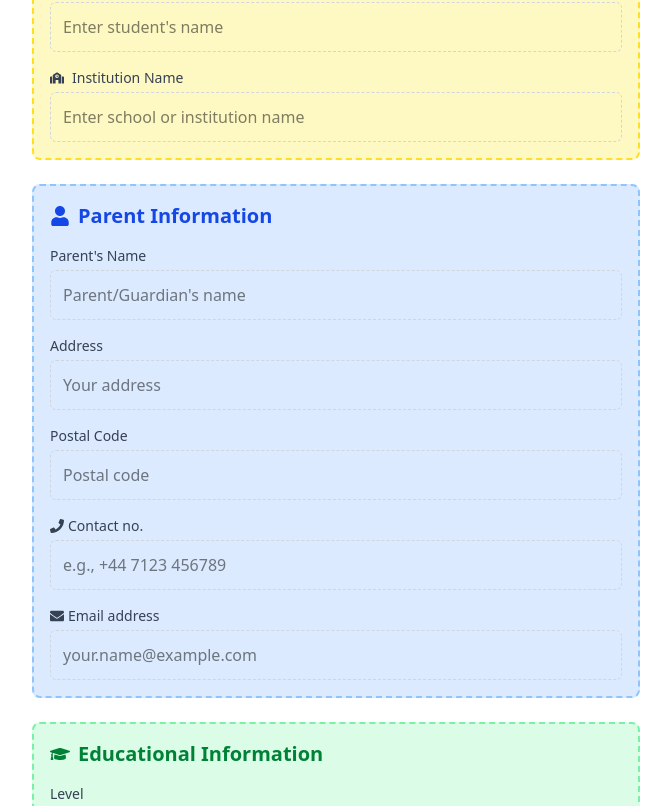
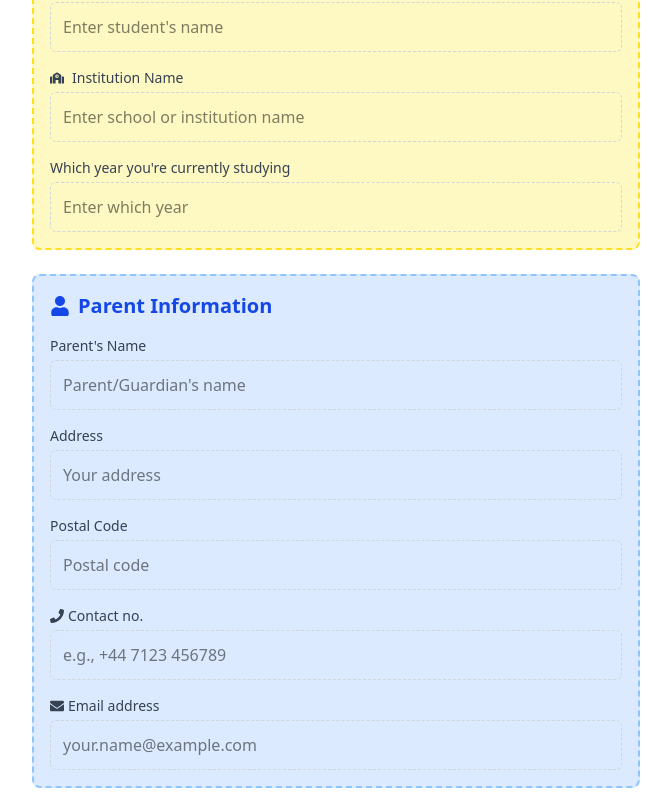
Before and after one commit to MoyasiGinko/iLearners-Hub, a Next.js app: page /register in a window 1280 px wide. Shown: the part 774-1580 px from the top of the page, without its empty margins (304-975 px from the left). Built offline with nearby package versions, Linux system fonts and the light colour scheme.

Commit message:
Update index.tsx

```diff
--- a/components/register/form/index.tsx
+++ b/components/register/form/index.tsx
@@ -16,6 +16,7 @@ import {
 type FormData = {
   studentName: string;
   institutionName: string;
+  studyYear: string;
   parentName: string;
   address: string;
   postalCode: string;
@@ -101,13 +102,12 @@ const RegistrationForm = () => {
         hour: "2-digit",
         minute: "2-digit",
         timeZone: "Europe/London",
-      });
-
-      // Prepare the email payload according to the template structure
+      }); // Prepare the email payload according to the template structure
       const emailPayload = {
         time: currentTime,
         student_name: data.studentName,
         name_of_institution: data.institutionName,
+        study_year: data.studyYear,
         parent_Name: data.parentName,
         address: data.address,
         post_code: data.postalCode,
@@ -241,7 +241,7 @@ const RegistrationForm = () => {
                         {errors.studentName.message}
                       </p>
                     )}
-                  </div>
+                  </div>{" "}
                   <div>
                     <label className=" text-sm font-medium text-gray-700 flex items-center">
                       <FaSchool className="mr-2" /> Institution Name
@@ -256,6 +256,23 @@ const RegistrationForm = () => {
                     {errors.institutionName && (
                       <p className="mt-1 text-sm text-red-500">
                         {errors.institutionName.message}
+                      </p>
+                    )}
+                  </div>
+                  <div>
+                    <label className="block text-sm font-medium text-gray-700">
+                      Which year you're currently studying
+                    </label>
+                    <input
+                      {...register("studyYear", {
+                        required: "Current study year is required",
+                      })}
+                      className="mt-1 block w-full border border-gray-300 rounded-md shadow-sm p-3 focus:ring-blue-500 focus:border-blue-500"
+                      placeholder="Enter which year"
+                    />
+                    {errors.studyYear && (
+                      <p className="mt-1 text-sm text-red-500">
+                        {errors.studyYear.message}
                       </p>
                     )}
                   </div>
@@ -397,7 +414,7 @@ const RegistrationForm = () => {
                   {" "}
                   <div>
                     <label className="block text-sm font-medium text-gray-700">
-                      Level
+                      Which level you're interested in?
                     </label>
                     <select
                       {...register("level", {
```
